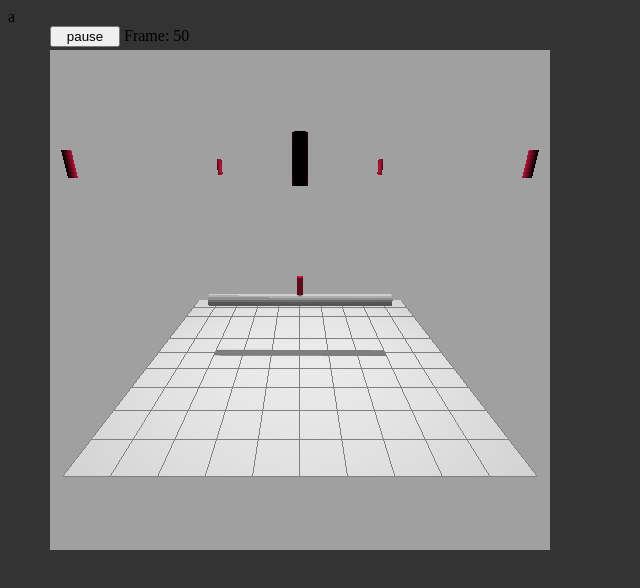
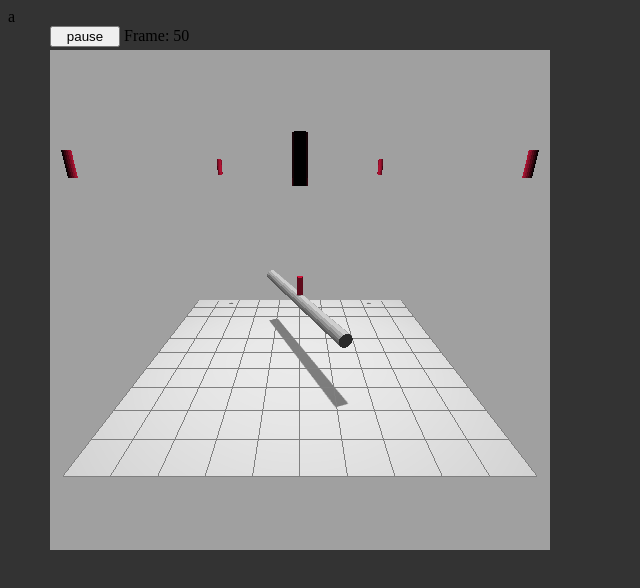
Before and after one commit to nicklasbns/SOP-project, a website: page index.html in a window 1280 px wide. Shown: the whole page, without its empty margins (0-640 px from the left). Drawn offline with nearby package versions, Linux system fonts and the light colour scheme; animation ran at ten frames a second.

Commit message:
fucking finnnally i hate thisss

```diff
--- a/index.html
+++ b/index.html
@@ -16,6 +16,9 @@
     <canvas id="can" width="500" height="500" style="
         position: fixed; top: 50px; left: 50px; width: 500px; height: 500px;
     "></canvas>
+    <div id="control" style="background-color: initial; min-width: 200px; min-height: 400px; display: inline-block; position: fixed; top: 50px; left: 600px;">
+
+    </div>
     <script src="three.js"></script><!--https://threejs.org/build/three.js-->
     <script src="script1.js"></script>
 </body>
--- a/script1.js
+++ b/script1.js
@@ -116,7 +116,7 @@ function click(event) {
     var button = event.button == 2;
     raycaster.setFromCamera({x:event.layerX/width*2-1, y:-event.layerY/height*2+1}, cam);
     var intersects = raycaster.intersectObjects(button ? bar.children : [shadow]);
-    if (!intersects.length) return;
+    if (!intersects.length) return event.preventDefault();
     if (button) {
         // // objects = objects.filter(e => e.uuid != intersects[0].object.uuid);
         bar.remove(intersects[0].object);
@@ -146,18 +146,19 @@ function hover(event) {
 
 function loop() {
     Dtime = Date.now();
-    inert = 1/12*0.128*0.6**2;
+    inert = 1/12*0.128*0.6*0.6;
 
     // bar.children.forEach(weight => {
     //     weight.position.distanceTo(Vector3())
     // });
 
     for (; Dtime > time; time++) {
-        momentumn -= rotation*0.022*0.0135/inert;///inert; // angle * spring force(force/dist)
+        momentumn -= rotation*0.022/**0.135*//inert/1000;///inert; // angle * spring force(force/dist)
         timer++
         // speed = 2.38, limit = 18800;
         // momentumn = Math.PI;
-        rotation += momentumn/1000;
+        //momentumn = 6.67/1000*time
+        rotation += momentumn/1000
         if (timer == limit) {
             console.log(rotation, 1/2*speed*Math.pow(limit/1000, 2), rotation/(1/2*speed*Math.pow(limit/1000, 2)), Date.now()-period);
             // debugger;
@@ -165,7 +166,7 @@ function loop() {
         if (hitEnd ? momentumn > 0 : momentumn < 0) {
             hitEnd = !hitEnd;
             console.log((timer)*2, Math.abs(rotation).toFixed(3));
-            // timer = 0;
+            timer = 0;
         }
     }
     info.innerText = `Frame: ${frames}`
```
